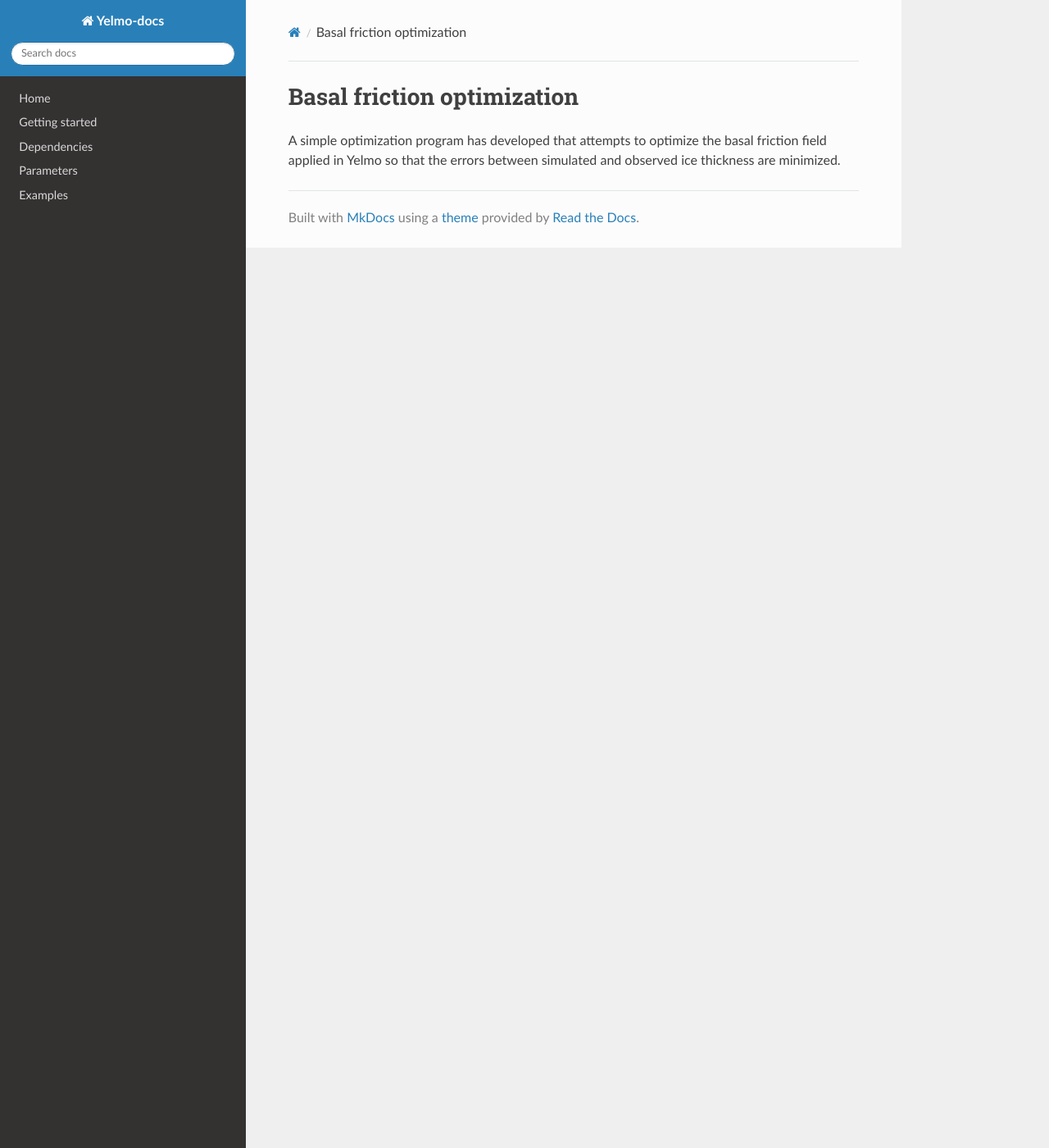
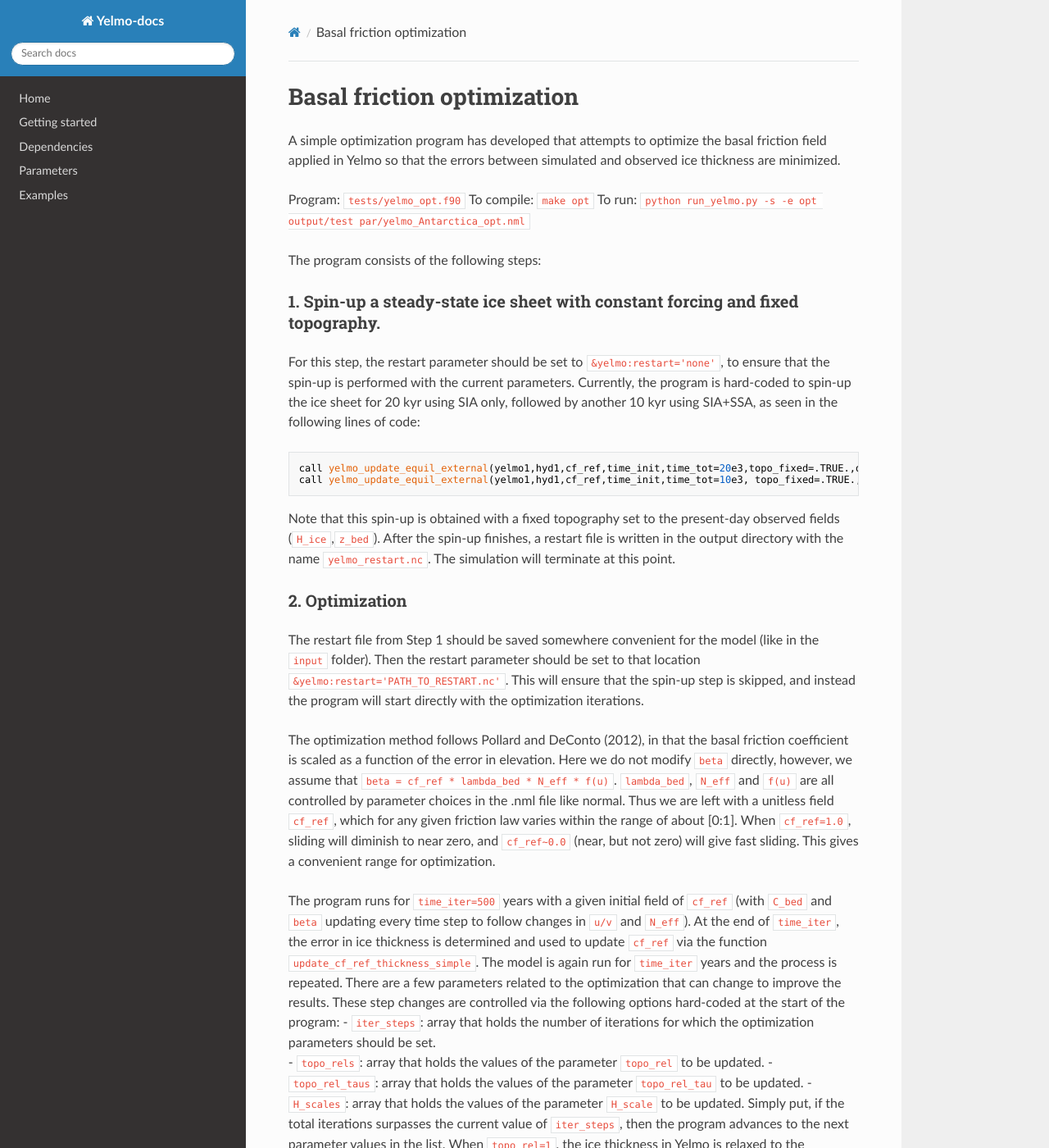
Before and after one commit to palma-ice/yelmo-docs, an MkDocs documentation site: the page built from docs/optimization.md, in a window 1280 px wide and 1400 px high. Shown: the whole window at 82% size. Built offline with MkDocs 1.6.1, drawn with Linux system fonts in a browser that asks for light colours; nearby versions of some CDN libraries; some of the changed text lies outside the part shown.

Commit message:
Updated optimization.

````diff
--- a/docs/optimization.md
+++ b/docs/optimization.md
@@ -4,3 +4,60 @@ A simple optimization program has developed that attempts
 to optimize the basal friction field applied in Yelmo so
 that the errors between simulated and observed ice thickness
 are minimized.
+
+Program: `tests/yelmo_opt.f90`
+To compile: `make opt`
+To run: `python run_yelmo.py -s -e opt output/test par/yelmo_Antarctica_opt.nml`
+
+The program consists of the following steps:
+
+### 1. Spin-up a steady-state ice sheet with constant forcing and fixed topography.
+
+For this step, the restart parameter should be set to `&yelmo:restart='none'`, to
+ensure that the spin-up is performed with the current parameters. Currently,
+the program is hard-coded to spin-up the ice sheet for 20 kyr using SIA only,
+followed by another 10 kyr using SIA+SSA, as seen in the following lines of code:
+```
+call yelmo_update_equil_external(yelmo1,hyd1,cf_ref,time_init,time_tot=20e3,topo_fixed=.TRUE.,dt=5.0,ssa_vel_max=0.0)
+call yelmo_update_equil_external(yelmo1,hyd1,cf_ref,time_init,time_tot=10e3, topo_fixed=.TRUE.,dt=1.0,ssa_vel_max=5000.0)
+```
+Note that this spin-up is obtained with a fixed topography set to the present-day
+observed fields (`H_ice`,`z_bed`). After the spin-up finishes, a restart file is
+written in the output directory with the name `yelmo_restart.nc`. The simulation
+will terminate at this point.
+
+### 2. Optimization
+
+The restart file from Step 1 should be saved somewhere convenient for the model
+(like in the `input` folder). Then the restart parameter should be set to that
+location `&yelmo:restart='PATH_TO_RESTART.nc'`. This will ensure that the spin-up
+step is skipped, and instead the program will start directly with the optimization
+iterations.
+
+The optimization method follows Pollard and DeConto (2012), in that the basal
+friction coefficient is scaled as a function of the error in elevation. Here we
+do not modify `beta` directly, however, we assume that `beta = cf_ref * lambda_bed * N_eff * f(u)`.
+`lambda_bed`, `N_eff` and `f(u)` are all controlled by parameter choices in the .nml file
+like normal. Thus we are left with a unitless field `cf_ref`, which for any given
+friction law varies within the range of about [0:1]. When `cf_ref=1.0`, sliding will
+diminish to near zero, and `cf_ref~0.0` (near, but not zero) will give fast sliding.
+This gives a convenient range for optimization.
+
+The program runs for `time_iter=500` years with a given initial field of `cf_ref`
+(with `C_bed` and `beta` updating every time step to follow changes in `u/v` and `N_eff`). At the end
+of `time_iter`, the error in ice thickness is determined and used to update `cf_ref`
+via the function `update_cf_ref_thickness_simple`. The model is again run for `time_iter` years
+and the process is repeated. There are a few parameters related to the optimization
+that can change to improve the results. These step changes are controlled via the following options
+hard-coded at the start of the program:
+- `iter_steps`: array that holds the number of iterations for which the optimization parameters should be set.
+- `topo_rels`: array that holds the values of the parameter `topo_rel` to be updated.
+- `topo_rel_taus`: array that holds the values of the parameter `topo_rel_tau` to be updated.
+- `H_scales`: array that holds the values of the parameter `H_scale` to be updated.
+Simply put, if the total iterations surpasses the current value of `iter_steps`, then the program
+advances to the next parameter values in the list. When `topo_rel=1`, the ice thickness in Yelmo
+is relaxed to the reference thickess over the ice shelves, where `topo_rel_tau` is the time scale of
+that relaxation. A lower value of `topo_rel_tau` means the ice shelves are held closer to the observed
+values. `H_scale` controls the scaling of the ice thickness error, which determines how to modify
+`cf_ref` at each iteration. A higher value of `H_scale` means that changes to `cf_ref` will be
+applied more slowly.
````
